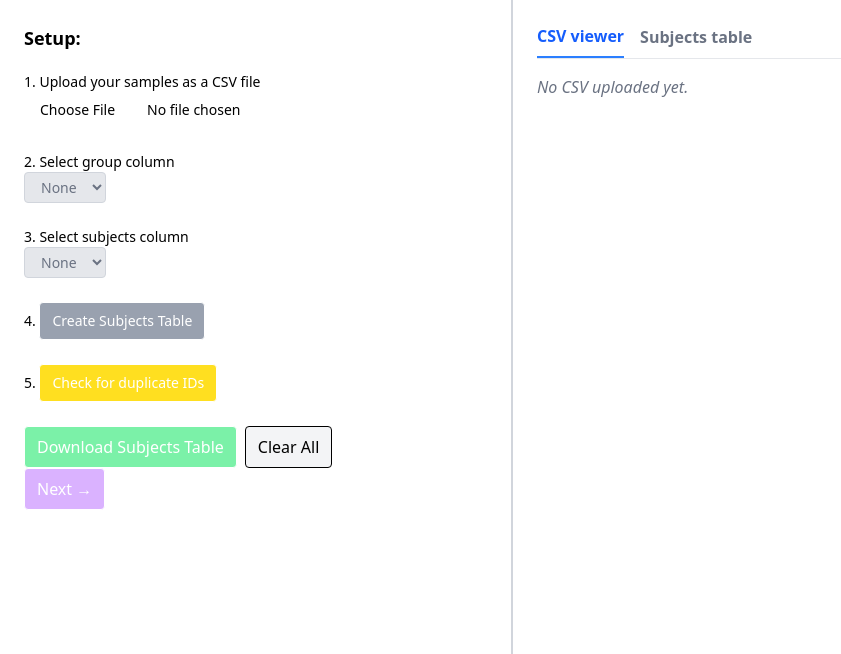
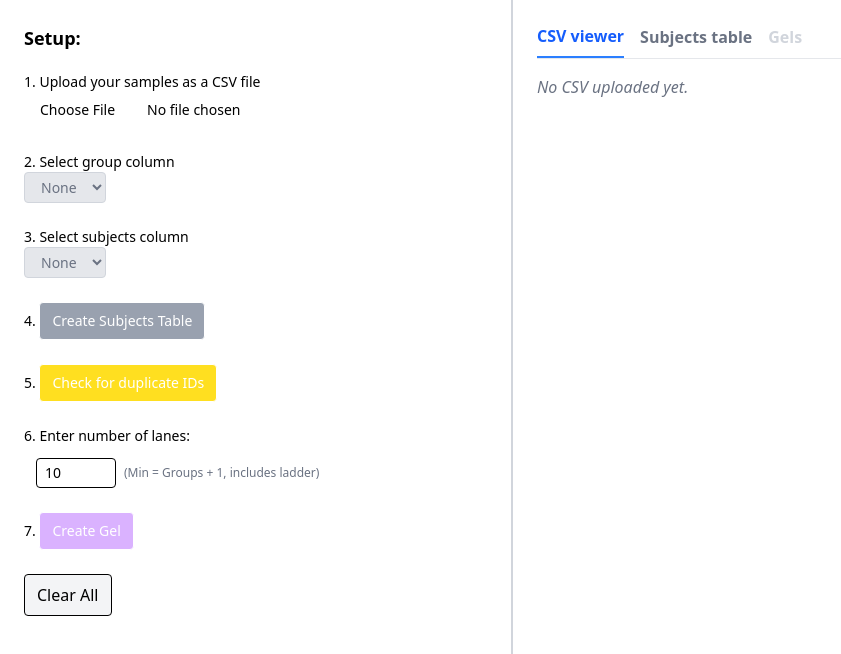
Before and after one commit to ucsf-ferguson-lab/blotrig_rewrite, a React (Vite) app in the folder blotrig/: page / in a window 1280 px wide. Shown: the top 654 px of the page, without its empty margins (0-841 px from the left). Built offline with nearby package versions, Linux system fonts and the light colour scheme.

Commit message:
SPA tabs optimized workflow

```diff
--- a/blotrig/src/App.tsx
+++ b/blotrig/src/App.tsx
@@ -2,7 +2,7 @@ import { Routes, Route, BrowserRouter } from "react-router-dom";
 
 import { GelMain } from "./routes/GelMain";
 import { ErrorPage } from "./routes/ErrorPage";
-import { GelCreate } from "./routes/GelCreate";
+import { GelCreate } from "../../Dev/prior/GelCreate";
 
 export function App() {
   return (
--- a/blotrig/src/components/GelSidebar.tsx
+++ b/blotrig/src/components/GelSidebar.tsx
@@ -1,6 +1,4 @@
-import React from "react";
-import { useNavigate } from "react-router-dom";
-
+import React, { useEffect } from "react";
 import { ColSelector } from "./ColSelector";
 import type { SubjectsTable } from "../logic/models";
 
@@ -18,6 +16,10 @@ interface GelSidebarProps {
   onCheckDuplicates: () => void;
   subjectsTable: SubjectsTable;
   hasDuplicates: boolean;
+  onCreateGel: () => void;
+  numLanes: number;
+  setNumLanes: React.Dispatch<React.SetStateAction<number>>;
+  isCreateGelDisabled: boolean;
 }
 
 export function GelSidebar({
@@ -29,17 +31,29 @@ export function GelSidebar({
   onFileChange,
   onCreateSubjects,
   createSubjectsDisabled,
-  onDownloadSubjects,
   canDownloadSubjects,
   onCheckDuplicates,
+  onCreateGel,
+  numLanes,
+  setNumLanes,
+  isCreateGelDisabled,
   subjectsTable,
-  hasDuplicates,
 }: GelSidebarProps) {
-  const navigate = useNavigate();
+  //calculate num groups (for minLanes & gel generate)
+  const numGroups = Object.keys(subjectsTable).length;
+  const minLanes = numGroups > 0 ? numGroups + 1 : 2;
+
+  //reset default when subjects change
+  useEffect(() => {
+    if (numGroups > 0 && numLanes < minLanes) {
+      setNumLanes(minLanes);
+    }
+  }, [numGroups, minLanes, numLanes, setNumLanes]);
 
   return (
     <div className="w-full md:w-2/5 p-6 border-r border-gray-300 bg-white">
       <h2 className="text-lg font-semibold mb-5">Setup:</h2>
+
       <ol className="list-decimal list-inside space-y-6 text-sm">
         {/* upload CSV */}
         <li>
@@ -106,22 +120,48 @@ export function GelSidebar({
             Check for duplicate IDs
           </button>
         </li>
+
+        {/* create gels with adjustable lanes */}
+        <li>
+          <label htmlFor="numLanes">Enter number of lanes:</label>
+
+          <div className="flex items-center space-x-2 mb-2 mt-3 mx-3">
+            <input
+              id="numLanes"
+              type="number"
+              min={minLanes}
+              value={numLanes}
+              onChange={(e) =>
+                setNumLanes(
+                  Math.max(parseInt(e.target.value, 10) || minLanes, minLanes),
+                )
+              }
+              className="w-20 border px-2 py-1 rounded"
+            />
+
+            <span className="text-xs text-gray-500">
+              (Min = Groups + 1, includes ladder)
+            </span>
+          </div>
+        </li>
+
+        <li>
+          <button
+            type="button"
+            onClick={onCreateGel}
+            disabled={isCreateGelDisabled}
+            className={`px-3 py-2 border rounded text-white ${
+              isCreateGelDisabled
+                ? "bg-purple-300 cursor-not-allowed"
+                : "bg-purple-600 hover:bg-purple-700"
+            }`}
+          >
+            Create Gel
+          </button>
+        </li>
       </ol>
 
       <div className="mt-6 flex space-x-2">
-        <button
-          type="button"
-          onClick={onDownloadSubjects}
-          disabled={!canDownloadSubjects}
-          className={`px-3 py-2 border rounded text-white ${
-            canDownloadSubjects
-              ? "bg-green-600 hover:bg-green-700"
-              : "bg-green-300 cursor-not-allowed"
-          }`}
-        >
-          Download Subjects Table
-        </button>
-
         <button
           type="button"
           onClick={() => {
@@ -133,21 +173,6 @@ export function GelSidebar({
           Clear All
         </button>
       </div>
-
-      <div>
-        <button
-          type="button"
-          onClick={() => navigate("/create", { state: { subjectsTable } })}
-          disabled={!canDownloadSubjects || hasDuplicates}
-          className={`px-3 py-2 border rounded text-white ${
-            canDownloadSubjects
-              ? "bg-purple-600 hover:bg-purple-700"
-              : "bg-purple-300 cursor-not-allowed"
-          }`}
-        >
-          Next →
-        </button>
-      </div>
     </div>
   );
 }
--- a/blotrig/src/components/TabNav.tsx
+++ b/blotrig/src/components/TabNav.tsx
@@ -1,13 +1,14 @@
 import React from "react";
 
-export type Tab = "csv" | "subjects";
+export type Tab = "csv" | "subjects" | "gels";
 
 interface TabNavProps {
   activeTab: Tab;
   setActiveTab: React.Dispatch<React.SetStateAction<Tab>>;
+  canShowGels: boolean;
 }
 
-export function TabNav({ activeTab, setActiveTab }: TabNavProps) {
+export function TabNav({ activeTab, setActiveTab, canShowGels }: TabNavProps) {
   return (
     <div className="mb-4 flex space-x-4 border-b border-gray-200">
       <button
@@ -33,6 +34,21 @@ export function TabNav({ activeTab, setActiveTab }: TabNavProps) {
       >
         Subjects table
       </button>
+
+      <button
+        disabled={!canShowGels}
+        className={`pb-2 font-semibold ${
+          activeTab === "gels"
+            ? "border-b-2 border-blue-500 text-blue-600"
+            : !canShowGels
+              ? "text-gray-300 cursor-not-allowed"
+              : "text-gray-500"
+        }`}
+        onClick={() => canShowGels && setActiveTab("gels")}
+        type="button"
+      >
+        Gels
+      </button>
     </div>
   );
 }
--- a/blotrig/src/components/ViewTable.tsx
+++ b/blotrig/src/components/ViewTable.tsx
@@ -5,7 +5,7 @@ export function ConvertJsonToTable({ data }: JsonTableProps) {
     return <p>No data available</p>;
   }
 
-  // if data is object of arrays (columns), convert to row-based array of objects
+  //if data is object of arrays (columns), convert to row-based array of objects
   let rows: Record<string, string>[] = [];
   if (!Array.isArray(data)) {
     const columns = Object.keys(data);
--- a/blotrig/src/logic/gel_create/split.ts
+++ b/blotrig/src/logic/gel_create/split.ts
@@ -83,6 +83,18 @@ export function createGelWrapper(
   groups: string[][],
   numLanes: number,
 ): Array<Array<string | number>> {
+  const numGroups: number = groups.length; //validate numLanes
+
+  if (numLanes < 2) {
+    throw new Error("Number of lanes must be at least 2.");
+  }
+
+  if (numLanes < numGroups + 1) {
+    throw new Error(
+      `Number of lanes (${numLanes}) cannot be less than number of groups (${numGroups}).`,
+    );
+  }
+
   const unoptimized = createGelUnoptimized(groups, numLanes);
   const optimized = optimizeGel(unoptimized, numLanes);
 
--- a/blotrig/src/routes/GelCreate.tsx
+++ /dev/null
@@ -1,99 +0,0 @@
-import { useLocation, useNavigate } from "react-router-dom";
-
-import type { SubjectsTable } from "../logic/models";
-import { createGelWrapper } from "../logic/gel_create/split";
-
-export function GelCreate() {
-  const location = useLocation();
-  const navigate = useNavigate();
-
-  //read subjectsTable from prior page
-  const subjectsTable: SubjectsTable = location.state?.subjectsTable;
-
-  if (!subjectsTable || Object.keys(subjectsTable).length === 0) {
-    return (
-      <div className="p-6">
-        <h2 className="text-lg font-bold mb-4">No Subjects Table Found</h2>
-        <p className="mb-4">
-          You must create a subjects table before continuing.
-        </p>
-        <button
-          type="button"
-          onClick={() => navigate(-1)}
-          className="px-4 py-2 border rounded bg-blue-600 text-white hover:bg-blue-700"
-        >
-          Go Back
-        </button>
-      </div>
-    );
-  }
-
-  const allSubjects: string[][] = Object.values(subjectsTable);
-
-  //todo: get numLanes from number input
-  const gels: (string | number)[][] = createGelWrapper(allSubjects, 10 - 1);
-
-  //download as csv
-  function handleDownloadCSV() {
-    const csvContent: string = gels
-      .map((gel) => gel.map((lane) => `"${lane}"`).join(","))
-      .join("\n");
-
-    const blob: Blob = new Blob([csvContent], { type: "text/csv;charset=utf-8;" });
-    const downloadUrl: string = URL.createObjectURL(blob);
-
-    const link: HTMLAnchorElement = document.createElement("a");
-    link.href = downloadUrl;
-    link.setAttribute("download", "gel_data.csv");
-
-    document.body.appendChild(link);
-    link.click();
-
-    document.body.removeChild(link);
-    URL.revokeObjectURL(downloadUrl);
-  }
-
-  //show rendered gels
-  return (
-    <div className="p-6">
-      <h2 className="text-lg font-bold mb-4">
-        Generated gels
-      </h2>
-
-      <button
-        type="button"
-        onClick={handleDownloadCSV}
-        className="mb-6 px-4 py-2 border rounded bg-green-600 text-white hover:bg-green-700"
-      >
-        Download gels as CSV
-      </button>
-
-      <div className="space-y-6">
-        {gels.map((gel, gelIndex) => (
-          <div key={gelIndex} className="border p-4 rounded-md shadow">
-            <h3 className="font-semibold mb-2">Gel {gelIndex + 1}</h3>
-
-            <div className="grid grid-cols-10 gap-2">
-              {gel.map((lane, laneIndex) => (
-                <div
-                  key={laneIndex}
-                  className="border px-2 py-1 text-center bg-gray-50"
-                >
-                  {lane}
-                </div>
-              ))}
-            </div>
-          </div>
-        ))}
-      </div>
-
-      <button
-        type="button"
-        onClick={() => navigate(-1)}
-        className="mt-6 px-4 py-2 border rounded bg-gray-200 hover:bg-gray-300"
-      >
-        Back
-      </button>
-    </div>
-  );
-}
--- a/blotrig/src/routes/GelMain.tsx
+++ b/blotrig/src/routes/GelMain.tsx
@@ -12,6 +12,7 @@ import {
   buildSubjectsTable,
   subjectsTableToCsv,
 } from "../logic/gel_main/subjects_utils";
+import { createGelWrapper } from "../logic/gel_create/split";
 
 export function GelMain() {
   //csv state
@@ -25,9 +26,13 @@ export function GelMain() {
   const [activeTab, setActiveTab] = useState<Tab>("csv");
   const [error, setError] = useState<string | null>(null);
 
-  //subjects table
+  //subjects table + gels
   const [subjectsTable, setSubjectsTable] = useState<SubjectsTable>({});
+  const [gels, setGels] = useState<(string | number)[][]>([]);
   const canDownloadSubjects = Object.keys(subjectsTable).length > 0;
+
+  //user input for lane count
+  const [numLanes, setNumLanes] = useState<number>(10);
 
   //file upload handler
   const handleFileChange = useCallback(
@@ -56,7 +61,8 @@ export function GelMain() {
     try {
       const table = buildSubjectsTable(csvData, groupsCol, subjectsCol);
       setSubjectsTable(table);
-      setActiveTab("subjects");
+      setGels([]); // reset gels when subjects change
+      setActiveTab("subjects"); //auto-switch
     } catch (e) {
       console.error(e);
       setError("Failed to create subjects table.");
@@ -73,7 +79,7 @@ export function GelMain() {
     downloadCsv(csvString, "subjects_table.csv");
   }, [subjectsTable, canDownloadSubjects]);
 
-  //check dupe id
+  //check duplicates
   const handleCheckDuplicates = useCallback(() => {
     if (!canDownloadSubjects) {
       setError("No subjects table available.");
@@ -84,7 +90,6 @@ export function GelMain() {
     const allIds: string[] = [];
     const duplicates: string[] = [];
 
-    //todo: fix nested loop
     for (const group in subjectsTable) {
       for (const id of subjectsTable[group]) {
         if (allIds.includes(id)) {
@@ -106,8 +111,71 @@ export function GelMain() {
     }
   }, [subjectsTable, canDownloadSubjects]);
 
+  //create gels handler
+  const handleCreateGel = useCallback(() => {
+    if (!canDownloadSubjects || hasDuplicates) {
+      setError(
+        "Cannot create gels. Ensure subjects table is valid and has no duplicates.",
+      );
+      return;
+    }
+
+    const numGroups = Object.keys(subjectsTable).length;
+    if (numLanes < numGroups) {
+      setError(
+        `Number of lanes (${numLanes}) cannot be less than number of groups (${numGroups}).`,
+      );
+      return;
+    }
+
+    if (numLanes < 2) {
+      setError("Number of lanes must be at least 2.");
+      return;
+    }
+
+    try {
+      const allSubjects: string[][] = Object.values(subjectsTable);
+      const newGels = createGelWrapper(allSubjects, numLanes - 1);
+      setGels(newGels);
+      setActiveTab("gels");
+    } catch (e) {
+      console.error(e);
+      setError("Failed to create gels.");
+    }
+  }, [subjectsTable, canDownloadSubjects, hasDuplicates, numLanes]);
+
+  //download gels CSV
+  function handleDownloadGelsCSV() {
+    if (!gels.length) {
+      setError("No gels generated.");
+      return;
+    }
+    const csvContent: string = gels
+      .map((gel) => gel.map((lane) => `"${lane}"`).join(","))
+      .join("\n");
+
+    const blob: Blob = new Blob([csvContent], {
+      type: "text/csv;charset=utf-8;",
+    });
+    const downloadUrl: string = URL.createObjectURL(blob);
+
+    const link: HTMLAnchorElement = document.createElement("a");
+    link.href = downloadUrl;
+    link.setAttribute("download", "gel_data.csv");
+
+    document.body.appendChild(link);
+    link.click();
+
+    document.body.removeChild(link);
+    URL.revokeObjectURL(downloadUrl);
+  }
+
   const isCreateSubjectsDisabled =
     csvData.length === 0 || groupsCol === "None" || subjectsCol === "None";
+
+  const numGroups = Object.keys(subjectsTable).length;
+  const isCreateGelDisabled =
+    !canDownloadSubjects || hasDuplicates || numLanes < numGroups;
 
   return (
     <div className="relative min-h-screen flex bg-gray-50">
@@ -125,23 +193,75 @@ export function GelMain() {
         onCheckDuplicates={handleCheckDuplicates}
         subjectsTable={subjectsTable}
         hasDuplicates={hasDuplicates}
+        onCreateGel={handleCreateGel}
+        numLanes={numLanes}
+        setNumLanes={setNumLanes}
+        isCreateGelDisabled={isCreateGelDisabled}
       />
 
       {/* content area */}
       <div className="w-full md:w-3/5 bg-white border-l border-gray-300 p-6 flex flex-col">
-        <TabNav activeTab={activeTab} setActiveTab={setActiveTab} />
+        <TabNav
+          activeTab={activeTab}
+          setActiveTab={setActiveTab}
+          canShowGels={canDownloadSubjects && !hasDuplicates}
+        />
 
         {activeTab === "csv" && <CsvViewer csvData={csvData} />}
 
         {activeTab === "subjects" && (
           <div>
             <h2 className="text-lg font-bold mb-2">Subjects Table</h2>
+
+            <button
+              type="button"
+              onClick={handleDownloadSubjects}
+              disabled={!canDownloadSubjects}
+              className={`mt-4 mb-6 px-3 py-2 border rounded text-white ${
+                canDownloadSubjects
+                  ? "bg-green-600 hover:bg-green-700"
+                  : "bg-green-300 cursor-not-allowed"
+              }`}
+            >
+              Download Subjects Table
+            </button>
+
             <ConvertJsonToTable data={subjectsTable} />
+          </div>
+        )}
+
+        {activeTab === "gels" && (
+          <div>
+            <h2 className="text-lg font-bold mb-4">Generated Gels</h2>
+            <button
+              type="button"
+              onClick={handleDownloadGelsCSV}
+              className="mb-6 px-4 py-2 border rounded bg-green-600 text-white hover:bg-green-700"
+            >
+              Download gels as CSV
+            </button>
+
+            <div className="space-y-6">
+              {gels.map((gel, gelIndex) => (
+                <div key={gelIndex} className="border p-4 rounded-md shadow">
+                  <h3 className="font-semibold mb-2">Gel {gelIndex + 1}</h3>
+                  <div className="grid grid-cols-10 gap-2">
+                    {gel.map((lane, laneIndex) => (
+                      <div
+                        key={laneIndex}
+                        className="border px-2 py-1 text-center bg-gray-50"
+                      >
+                        {lane}
+                      </div>
+                    ))}
+                  </div>
+                </div>
+              ))}
+            </div>
           </div>
         )}
       </div>
 
-      {/* error popup */}
       {error && <ErrorPopup error={error} onClose={() => setError(null)} />}
     </div>
   );
--- a/blotrig/tsconfig.app.json
+++ b/blotrig/tsconfig.app.json
@@ -21,5 +21,5 @@
     "noFallthroughCasesInSwitch": true,
     "noUncheckedSideEffectImports": true
   },
-  "include": ["src"]
+  "include": ["src", "../Dev/prior/GelCreate.tsx"]
 }
```
